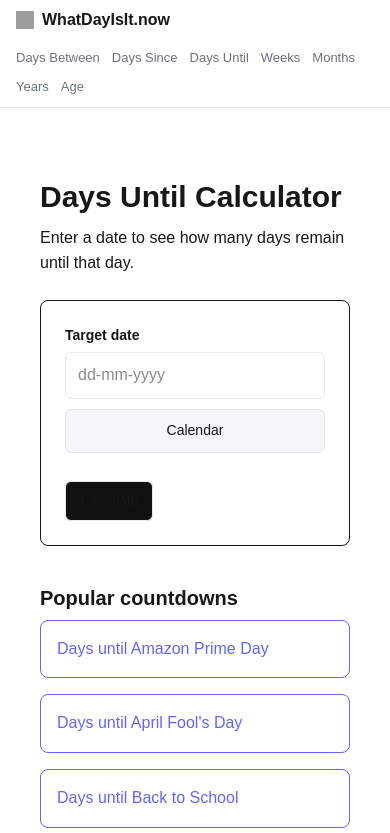
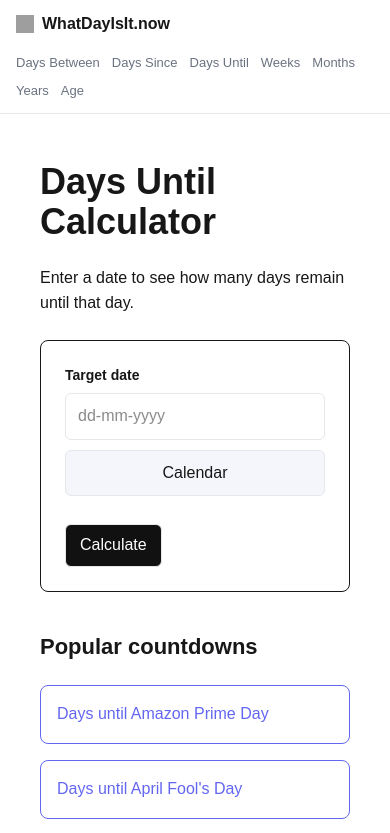
Before and after one commit to bosmeel/whatdayisit-now, a Next.js app: page /days-until in a window 390 px wide. Shown: the top 833 px of the page. Built offline with nearby package versions, Linux system fonts and the light colour scheme; grey boxes are pictures that could not be loaded.

Commit message:
UI: fix calendar overlay CSS

```diff
--- a/app/globals.css
+++ b/app/globals.css
@@ -12,8 +12,6 @@
   --border: #e5e7eb;
   --muted: #6b7280;
 }
-
-/* Dark mode */
 
 @media (prefers-color-scheme: dark) {
   :root {
@@ -73,11 +71,8 @@ img {
 .header-inner {
   display: flex;
   flex-direction: column;
-  align-items: stretch;
   gap: 12px;
 }
-
-/* Logo */
 
 .logo-link {
   display: inline-flex;
@@ -87,13 +82,11 @@ img {
   color: var(--foreground);
   font-weight: 700;
   font-size: 16px;
-  line-height: 1.2;
 }
 
 .logo-icon {
   width: 18px;
   height: 18px;
-  flex: 0 0 auto;
 }
 
 /* ===============================
@@ -110,7 +103,6 @@ img {
 .main-nav a {
   text-decoration: none;
   color: var(--muted);
-  white-space: nowrap;
 }
 
 .main-nav a:hover {
@@ -159,12 +151,12 @@ a:hover {
 }
 
 /* ===============================
-   Tool grid (dashboard tools)
+   Tool grid
 ================================ */
 
 .tool-grid {
   display: grid;
-  grid-template-columns: repeat(auto-fit, minmax(220px, 1fr));
+  grid-template-columns: repeat(auto-fit,minmax(220px,1fr));
   gap: 16px;
   margin-top: 20px;
 }
@@ -178,22 +170,20 @@ a:hover {
   text-decoration: none;
   color: var(--foreground);
   font-weight: 500;
-  transition: all 0.15s ease;
 }
 
 .tool-card:hover {
   border-color: var(--accent);
-  box-shadow: 0 4px 10px rgba(0,0,0,0.08);
   transform: translateY(-2px);
 }
 
 /* ===============================
-   Today dashboard cards
+   Today cards
 ================================ */
 
 .today-grid {
   display: grid;
-  grid-template-columns: repeat(auto-fit, minmax(160px, 1fr));
+  grid-template-columns: repeat(auto-fit,minmax(160px,1fr));
   gap: 18px;
   margin-top: 24px;
 }
@@ -203,11 +193,10 @@ a:hover {
   border: 1px solid var(--border);
   border-radius: 10px;
   padding: 16px;
-  font-size: 14px;
 }
 
 /* ===============================
-   Date input component
+   Date input
 ================================ */
 
 .date-field {
@@ -219,13 +208,11 @@ a:hover {
   font-weight: 600;
   margin-bottom: 6px;
   font-size: 14px;
-  color: var(--foreground);
 }
 
 .date-input-row {
   display: flex;
   gap: 10px;
-  align-items: stretch;
   flex-wrap: wrap;
 }
 
@@ -243,36 +230,30 @@ a:hover {
 .date-input:focus {
   outline: none;
   border-color: var(--accent);
-  box-shadow: 0 0 0 2px rgba(99,102,241,0.15);
 }
+
+/* calendar button */
 
 .date-picker-button {
   padding: 10px 14px;
   border-radius: 6px;
   border: 1px solid var(--border);
   background: var(--card);
-  color: var(--foreground);
-  font-size: 14px;
   cursor: pointer;
-  white-space: nowrap;
 }
 
-.date-picker-button:hover {
-  border-color: var(--accent);
+/* calendar overlay */
+
+.calendar-wrapper {
+  position: relative;
+  display: inline-block;
 }
 
-.native-date-input {
+.native-date-overlay {
   position: absolute;
+  inset: 0;
   opacity: 0;
-  pointer-events: none;
-  width: 1px;
-  height: 1px;
-}
-
-.date-help {
-  margin-top: 6px;
-  font-size: 13px;
-  color: var(--muted);
+  cursor: pointer;
 }
 
 /* ===============================
@@ -303,8 +284,6 @@ button {
   border-radius: 6px;
   border: 1px solid var(--border);
   background: var(--card);
-  color: var(--foreground);
-  font-size: 14px;
   cursor: pointer;
 }
 
@@ -319,83 +298,60 @@ button:hover {
 h1 {
   font-size: 36px;
   font-weight: 800;
-  margin-bottom: 12px;
-  line-height: 1.15;
 }
 
 h2 {
   font-size: 22px;
   font-weight: 700;
   margin-top: 32px;
-  margin-bottom: 10px;
-  line-height: 1.2;
 }
 
 /* ===============================
    Responsive
 ================================ */
 
-@media (min-width: 900px) {
-  .header-inner {
-    flex-direction: row;
-    align-items: center;
-    justify-content: space-between;
-    gap: 24px;
+@media (min-width:900px){
+
+.header-inner{
+flex-direction:row;
+align-items:center;
+justify-content:space-between;
 }
 
-  .main-nav {
-    justify-content: flex-end;
-  }
 }
 
-@media (max-width: 640px) {
+@media (max-width:640px){
 
-  .container {
-    padding: 0 16px;
+.container{
+padding:0 16px;
 }
 
-  .site-header {
-    padding: 10px 0;
-  }
-
-  .main-content {
-    padding-top: 24px;
-    padding-bottom: 48px;
-  }
-
-  .main-nav {
-    gap: 8px 12px;
-    font-size: 13px;
-  }
-
-  h1 {
-    font-size: 30px;
-  }
-
-  h2 {
-    font-size: 20px;
+.main-nav{
+gap:8px 12px;
+font-size:13px;
 }
 
 .tool-grid,
-  .today-grid {
-    grid-template-columns: 1fr;
+.today-grid{
+grid-template-columns:1fr;
 }
 
-  .calculator {
-    max-width: 100%;
+.calculator{
+max-width:100%;
 }
 
-  .calculator button {
-    width: 100%;
+.calculator button{
+width:100%;
 }
 
-  .date-input-row {
-    flex-direction: column;
+.date-input-row{
+flex-direction:column;
 }
 
 .date-input,
-  .date-picker-button {
-    max-width: 100%;
-    width: 100%;
+.date-picker-button{
+max-width:100%;
+width:100%;
 }
+
 }
--- a/components/DateInput.tsx
+++ b/components/DateInput.tsx
@@ -1,6 +1,6 @@
 "use client";
 
-import { useEffect, useRef, useState } from "react";
+import { useEffect, useState } from "react";
 
 type Props = {
   label: string;
@@ -15,13 +15,13 @@ function isoToDisplay(iso: string) {
 }
 
 function displayToIso(display: string) {
-  const cleaned = display.replace(/[^\d]/g, "");
+  const digits = display.replace(/\D/g, "");
 
-  if (cleaned.length !== 8) return "";
+  if (digits.length !== 8) return "";
 
-  const day = cleaned.slice(0, 2);
-  const month = cleaned.slice(2, 4);
-  const year = cleaned.slice(4, 8);
+  const day = digits.slice(0, 2);
+  const month = digits.slice(2, 4);
+  const year = digits.slice(4, 8);
 
   return `${year}-${month}-${day}`;
 }
@@ -38,7 +38,6 @@ function formatDisplay(value: string) {
 export default function DateInput({ label, value = "", onChange }: Props) {
 
   const [displayValue, setDisplayValue] = useState("");
-  const nativeInput = useRef<HTMLInputElement>(null);
 
   useEffect(() => {
     setDisplayValue(isoToDisplay(value));
@@ -62,13 +61,6 @@ export default function DateInput({ label, value = "", onChange }: Props) {
     if (onChange) onChange(iso);
   }
 
-  function openCalendar() {
-
-    if (!nativeInput.current) return;
-
-    nativeInput.current.click();
-  }
-
   return (
     <div className="date-field">
 
@@ -87,23 +79,26 @@ export default function DateInput({ label, value = "", onChange }: Props) {
           className="date-input"
         />
 
+        <div className="calendar-wrapper">
+
           <button
             type="button"
             className="date-picker-button"
-          onClick={openCalendar}
+            tabIndex={-1}
           >
             Calendar
           </button>
 
+          <input
+            type="date"
+            value={value || ""}
+            onChange={handleNativeChange}
+            className="native-date-overlay"
+          />
+
         </div>
 
-      <input
-        ref={nativeInput}
-        type="date"
-        value={value}
-        onChange={handleNativeChange}
-        className="native-date-input"
-      />
+      </div>
 
     </div>
   );
```
Lines whose indentation alone changed are shown as unchanged.
